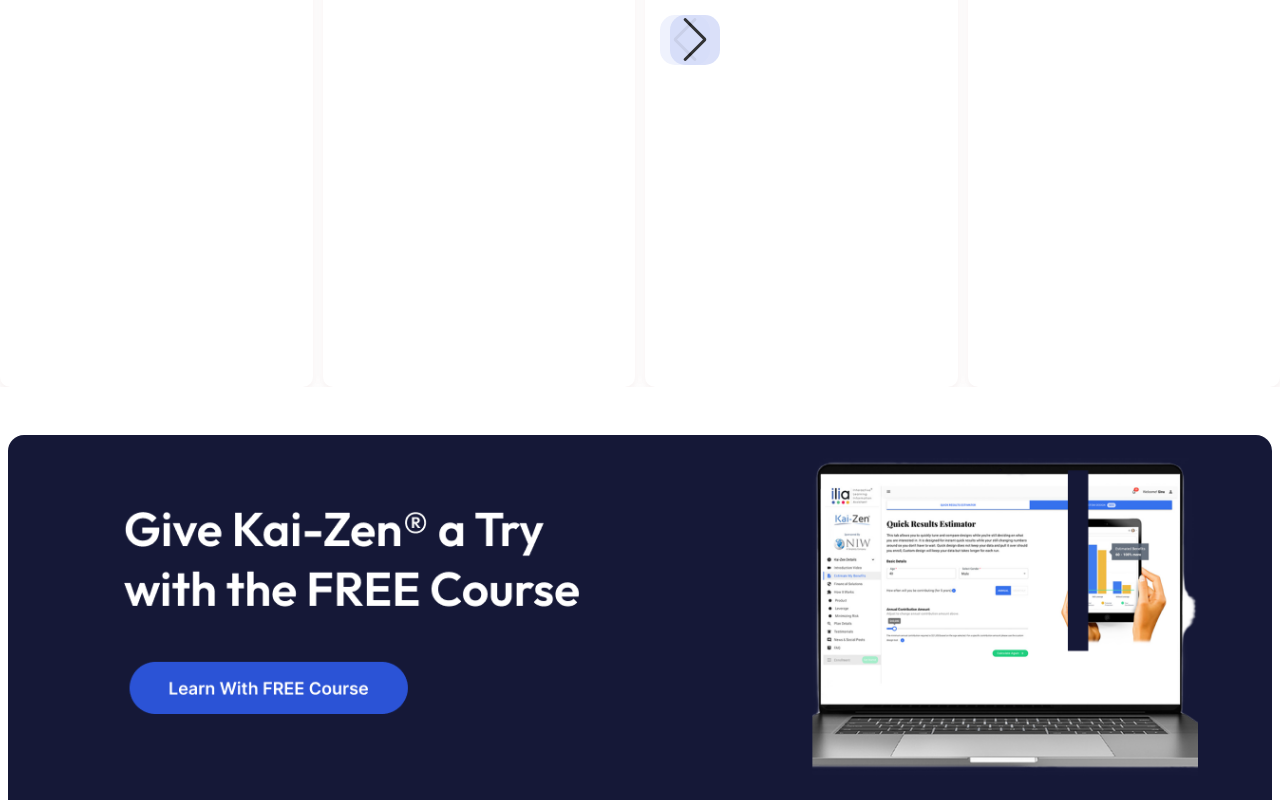
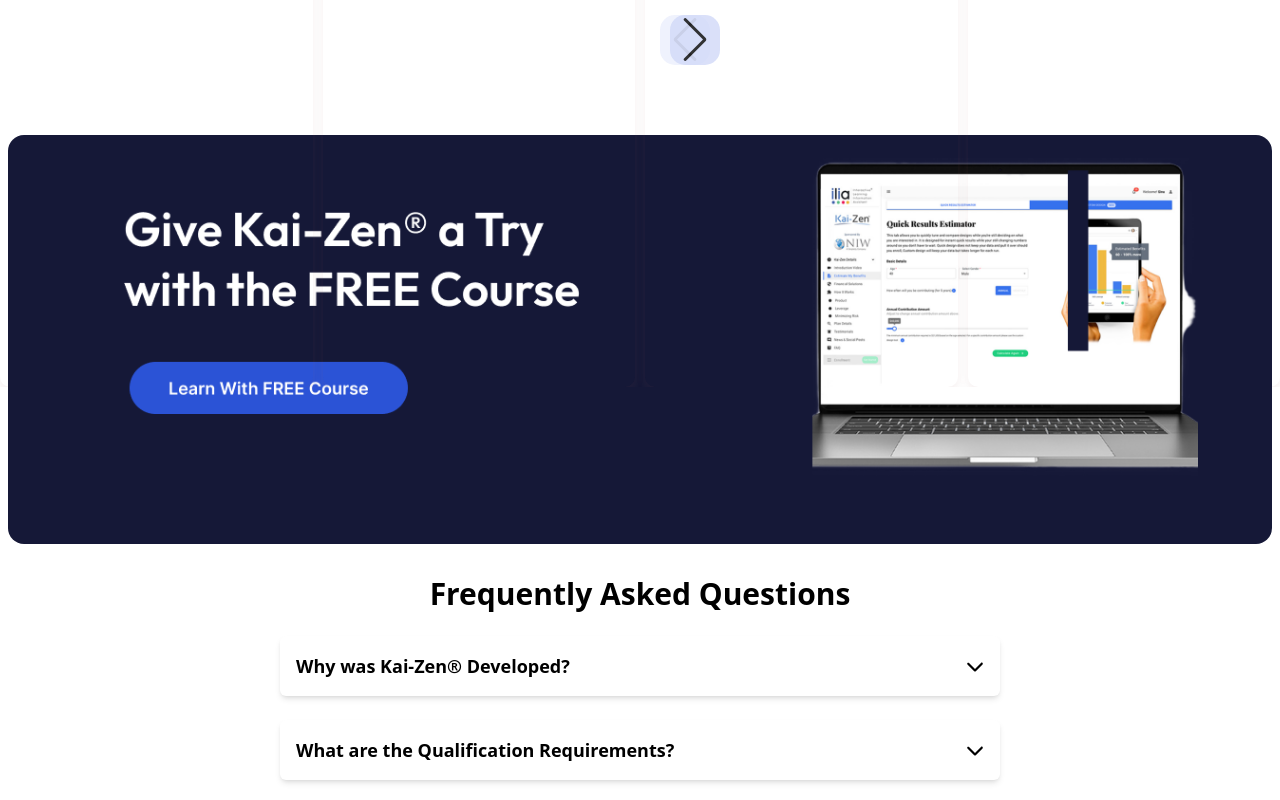
Before and after one commit to snehapatidar5/Task-1, a React (Vite) app: page / in a window 1280 px wide. Shown: the part 3980-4780 px from the top of the page. Built offline with nearby package versions, Linux system fonts and the light colour scheme.

Commit message:
Update Questions.jsx

```diff
--- a/src/Component/OtherComponents/Questions.jsx
+++ b/src/Component/OtherComponents/Questions.jsx
@@ -39,8 +39,8 @@
 
 
   return (
-    <>
-    <div>
+    <div className='lg:max-2xl:mt-[-300px] sm:mt-[-400px]'>
+    <div >
     <img src={chart} className='rounded-3xl p-2 cursor-pointer sm:hidden lg:max-2xl:block w-[100%]'/>
     <img src={chart2} className='rounded-3xl p-2 cursor-pointer lg:max-2xl:hidden'/>
  </div>
@@ -75,7 +75,7 @@
         </button>
       </div>
     </div>
-    </>
+    </div>
 
 
 
```
